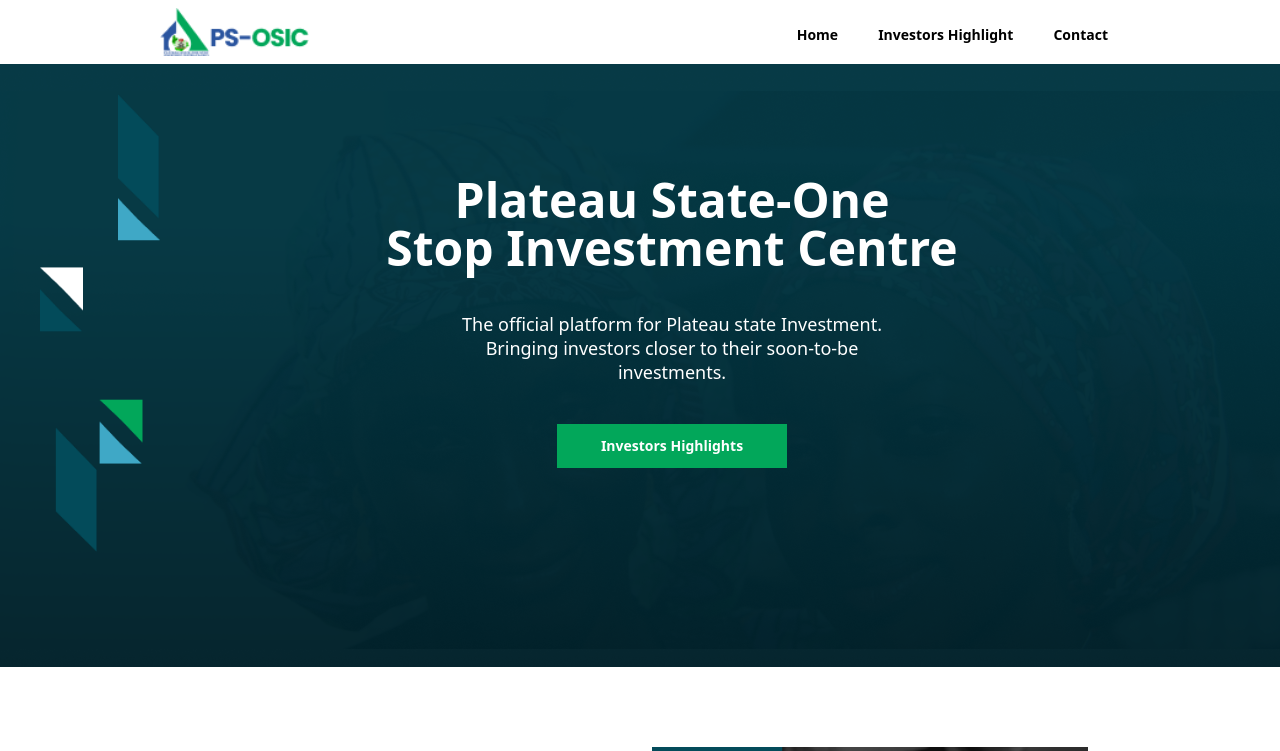
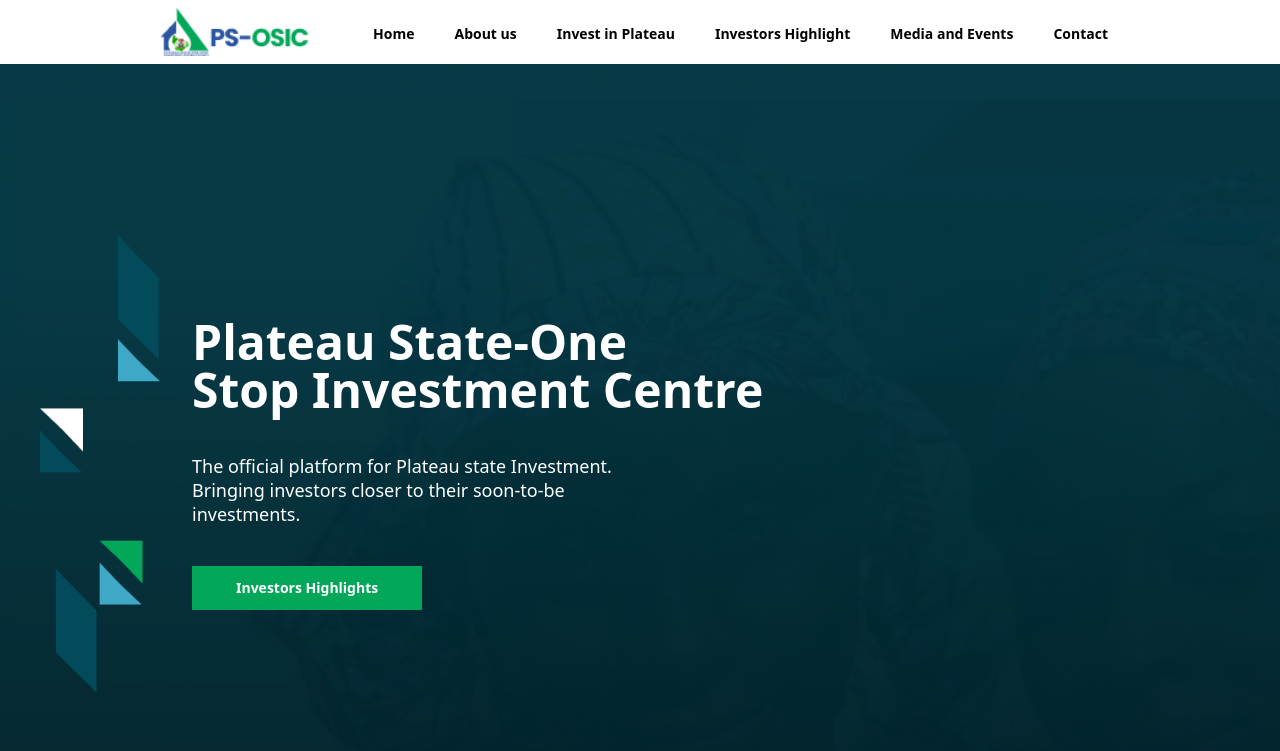
Before and after one commit to nHubNg/opengovapp, a React (Create React App) app: page / in a window 1280 px wide. Shown: the top 751 px of the page. Built offline with nearby package versions, Linux system fonts and the light colour scheme; what google-maps-react would draw is missing.

Commit message:
navbar and header fixes

```diff
--- a/src/components/Navbar.js
+++ b/src/components/Navbar.js
@@ -1,10 +1,11 @@
 import React, { useState } from "react";
 import "react-tabs/style/react-tabs.css";
-import { Link, useNavigate } from "react-router-dom";
+import { Link, NavLink, useNavigate } from "react-router-dom";
 // import glogo from "../assets/open-global.png";
 
 import logo from "../assets/Frame 6.png";
 import jwt_decode from "jwt-decode";
+// import { NavItem } from "react-bootstrap";
 // import DropDown from "../components/DropDown"
 
 const token = localStorage.token;
@@ -29,12 +30,51 @@ export default function Navbar() {
   };
 
   // Dropdown Hover
-  const [hover, setHover] = useState(false);
+  // const [hover, setHover] = useState(false);
 
   // hover function
   // const isHover = () => {
   //   setHover(!hover);
   // };
+
+  const navItem = [
+    {
+      id: 1,
+      name: "Home",
+      link: "/",
+      dropdown: false
+    },
+    {
+      id: 2,
+      name: "About us",
+      link: "#",
+      dropdown: true
+    },
+    {
+      id: 3,
+      name: "Invest in Plateau",
+      link: "#",
+      dropdown: false
+    },
+    {
+      id: 4,
+      name: "Investors Highlight",
+      link: "/lga",
+      dropdown: false
+    },
+    {
+      id: 4,
+      name: "Media and Events",
+      link: "#",
+      dropdown: false
+    },
+    {
+      id: 5,
+      name: "Contact",
+      link: "/ContactPage",
+      dropdown: false
+    }
+  ]
 
   return (
     <nav className=" ">
@@ -74,110 +114,11 @@ export default function Navbar() {
 
         <div className={` hidden md:block   sm:ml-6 pt-1 pl-3" `}>
           <div class="flex space-x-4 h-full item-center">
-            <Link to="/">
-              <a
-                href="/"
-                className={`hover:underline hover:underline-offset-8 text-sm font-semibold hover:text-primary px-3 py-2 rounded-md `}
-              >
-                Home
-              </a>
-            </Link>
-            {/* <DropDown data={[{ id: 1, name: "test", link: "" }]} /> */}
-
-            <Link to="/lga">
-              <a
-                href="#"
-                class=" hover:underline hover:underline-offset-8 text-sm font-semibold  hover:text-primary px-3 py-2 rounded-md "
-              >
-                Investors Highlight
-              </a>
-            </Link>
-
-            {/* <Link to="/">
-              <a
-                href="#"
-                class=" hover:underline hover:underline-offset-8    text-sm font-semibold  hover:text-primary px-3 py-2 rounded-md "
-              >
-                About
-              </a>
-            </Link> */}
-
-            <div>
-              <Link to="/ContactPage">
-                <a
-                  href="#"
-                  class=" hover:underline hover:underline-offset-8  text-sm font-semibold  hover:text-primary px-3 py-2 rounded-md "
-                >
-                  Contact
-                </a>
-              </Link>
-            </div>
-            {/*
-            {token != undefined || token != "undefined" ? (
-              decoded.isLoggedIn ? (
-                <Link
-                  to="/auth"
-                  onClick={logout}
-                  class="bg-secondary text-white capitalize  text-sm font-extrabold  hover:text-primary  px-4 py-2 rounded-one "
-                >
-                  Logout
-                </Link>
-              ) : (
-                <Link
-                  to="/Register"
-                  class="bg-secondary text-white capitalize  text-sm font-extrabold  hover:text-primary  px-4 py-3 rounded-one "
-                >
-                  Login / Register
-                </Link>
-              )
-            ) : (
-              <Link
-                to="/Register"
-                class="bg-secondary text-white capitalize  text-sm font-extrabold  hover:text-primary  px-4 py-3 rounded-one "
-              >
-                Login / Register
-              </Link>
-            )} */}
-          </div>
-        </div>
-      </div>
-
-      <div
-        className={`md:hidden ${
-          navbarOpen ? "  relative block w-full   " : "hidden"
-        }`}
-      >
-        <div class="w-full space-y-8 item-center bg-white  shadow-xl pt-8 px-4 pb-20 h-screen">
-          <div>
-            <Link to="/">
-              <a
-                href="#"
-                class=" hover:underline hover:underline-offset-8    text-sm font-semibold  hover:text-primary px-3 py-2 rounded-md "
-              >
-                Home
-              </a>
-            </Link>
-          </div>
-
-          <div>
-            <Link to="/lga">
-              <a
-                href="#"
-                class=" hover:underline hover:underline-offset-8    text-sm font-semibold  hover:text-primary px-3 py-2 rounded-md "
-              >
-                Investors Highlight
-              </a>
-            </Link>
-          </div>
-          <div>
-            <Link to="/ContactPage">
-              <a
-                href="#"
-                class=" hover:underline hover:underline-offset-8    text-sm font-semibold  hover:text-primary px-3 py-2 rounded-md "
-              >
-                Contact
-              </a>
-            </Link>
+            {navItem.map((item) => (
+              <NavLink to={item.link} className={`hover:underline hover:underline-offset-8 text-sm font-semibold hover:text-primary px-3 py-2 rounded-md active:text-secondary ${({isActive}) => isActive && "text-secondary"} `} key={item.id}>
+              {item.name}
+            </NavLink>
+            ))}
           </div>
           {/*
           <div>
--- a/src/pages/HomePage.jsx
+++ b/src/pages/HomePage.jsx
@@ -2,14 +2,14 @@ import Navbar from "../components/Navbar";
 
 import banner_pic from "../assets/Group 2063.png";
 import img_2 from "../assets/[GetPaidStock 3.png";
-import img_3 from "../assets/british.jpg";
-import img_4 from "../assets/british2.jpg";
-import img_5 from "../assets/british3.webp";
+// import img_3 from "../assets/british.jpg";
+// import img_4 from "../assets/british2.jpg";
+// import img_5 from "../assets/british3.webp";
 import headerPic from "../assets/header.png";
 import logo from "../assets/Frame 6.png";
 
-import img_logo from "../assets/logo.png";
-import glogo from "../assets/open-global.png";
+// import img_logo from "../assets/logo.png";
+// import glogo from "../assets/open-global.png";
 import { Link } from "react-router-dom";
 
 const HomePage = () => {
@@ -17,18 +17,18 @@ const HomePage = () => {
     <div className="wrapper overflow-x-hidden">
       <div className="header">
         <Navbar />
-        <div className="h-auto md:min-h-[603px] bg-img md:relative">
+        <div className="h-auto md:h-screen bg-img bg-cover flex items-center md:relative">
           {/* Header img */}
           <img
             src={headerPic}
-            className="hidden lg:block absolute z-20 ml-10 mt-[30px] w-[120px]"
+            className="hidden lg:block absolute z-20 ml-10 w-[120px]"
             alt=""
           />
-          <div className="content py-28 md:w-3/4 md:mx-48 md:flex md:flex-col md:items-center mx-4">
-            <h1 className="text-white text-2xl md:text-5xl font-extrabold capitalize text-center">
+          <div className="content py-28 md:w-3/4 md:mx-48 md:flex md:flex-col md:items-start mx-4">
+            <h1 className="text-white text-2xl md:text-5xl font-extrabold capitalize">
               Plateau State-One <br /> Stop Investment Centre
             </h1>
-            <p className="text-white leading-6 font-light text-lg pt-10 md:w-2/4 text-center">
+            <p className="text-white leading-6 font-light text-lg pt-10 md:w-2/4">
               The official platform for Plateau state Investment. Bringing
               investors closer to their soon-to-be investments.
             </p>
```
